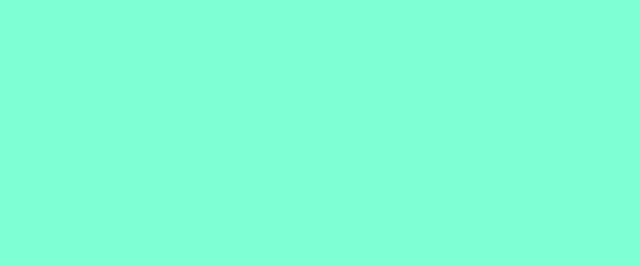
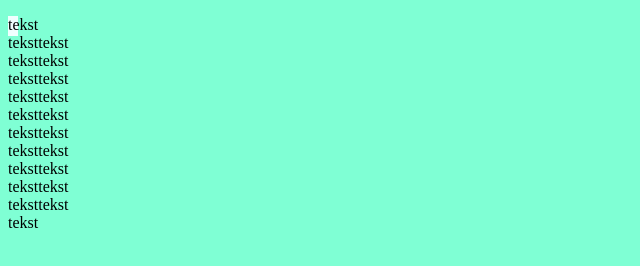
Before and after one commit to zedgar12345/ksi, a plain HTML site: page index.html in a window 1280 px wide. Shown: the whole page, without its empty margins (0-640 px from the left). Drawn offline with Linux system fonts and the light colour scheme.

Commit message:
dodanie styli do style.css

```diff
--- a/index.html
+++ b/index.html
@@ -7,6 +7,6 @@
     <link rel="stylesheet" href="style.css">
 </head>
 <body>
-
+    <p>tekst teksttekst teksttekst teksttekst teksttekst teksttekst teksttekst teksttekst teksttekst teksttekst teksttekst tekst</p>
 </body>
 </html>
--- a/style.css
+++ b/style.css
@@ -1,3 +1,9 @@
 body{
     background-color: aquamarine;
+
 }
+p{
+    background-color: azure;
+    width: 10px;
+    height: 20px;
+}
```
